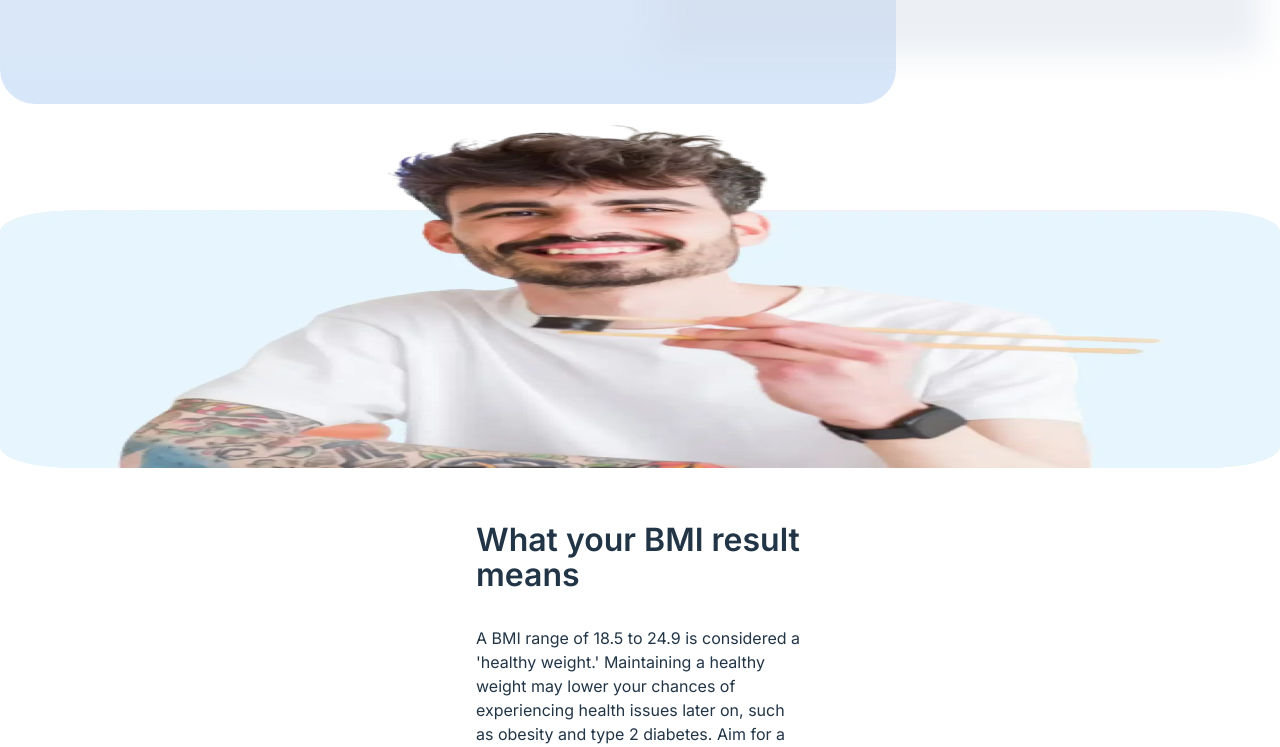
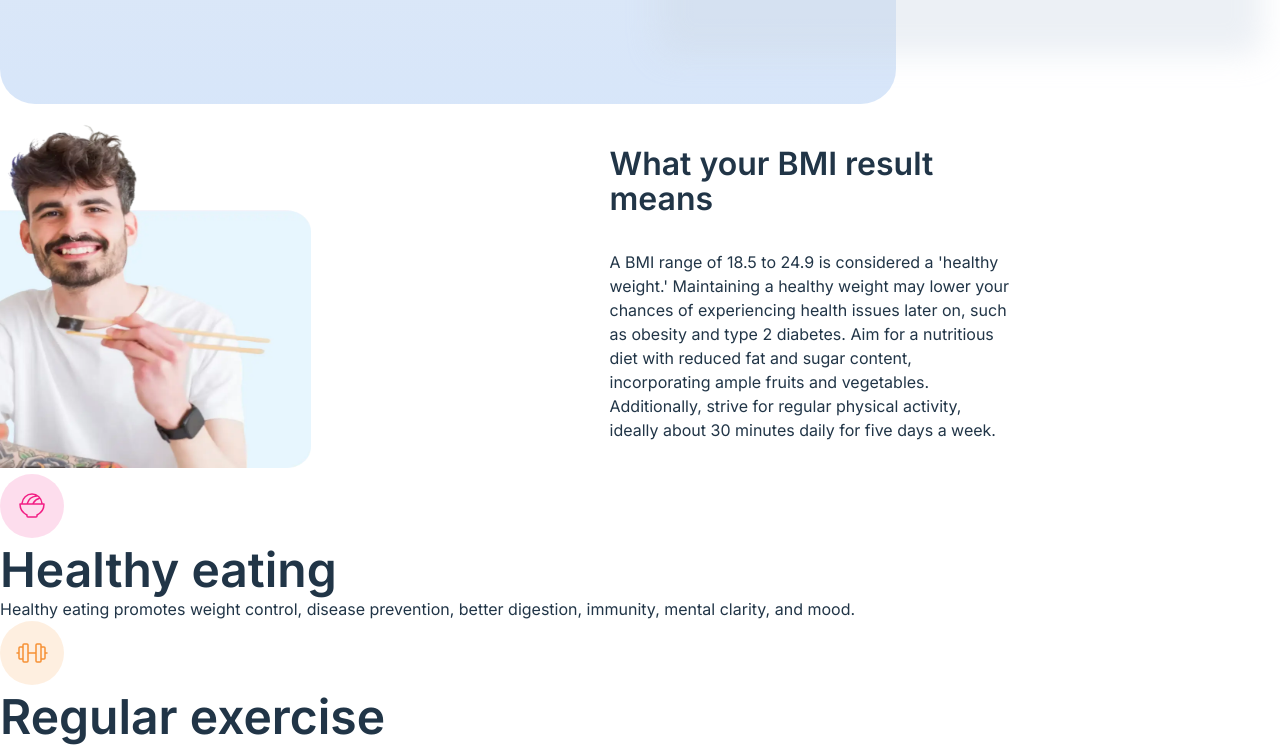
Before and after one commit to KarenDouglas/bmi-calculator, a React (Vite) app in the folder client/: page / in a window 1280 px wide. Shown: the part 633-1380 px from the top of the page. Built offline with nearby package versions, Linux system fonts and the light colour scheme.

Commit message:
styled bmi definition component for tablet screeens

```diff
--- a/client/src/assets/css/bmiDefStyles.css
+++ b/client/src/assets/css/bmiDefStyles.css
@@ -18,3 +18,29 @@
     max-width: 328px;
     margin: 0 auto;
 }
+@media (min-width: 480px) {
+    #man-eating{
+        height: 500px;
+    }
+    #bmi-meaning-article{
+        max-width: 500px;
+    }
+}
+@media (min-width: 650px) {
+    #bmi-meaning-section{
+        display: flex;
+        flex-direction: row;
+        padding-right: 20px;
+        overflow: hidden;
+        align-items: center;
+    }
+
+    #man-eating{
+        height: 354px;
+        width: 435px;
+        margin-left: -124px;
+    }
+    #bmi-meaning-article{
+        max-width: 400px;
+    }
+}
```
